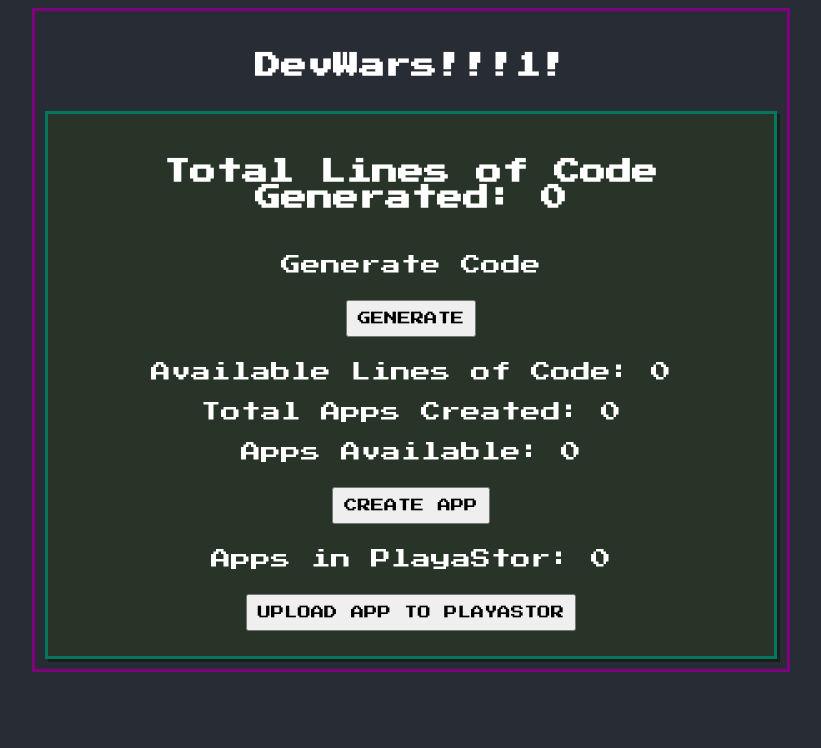
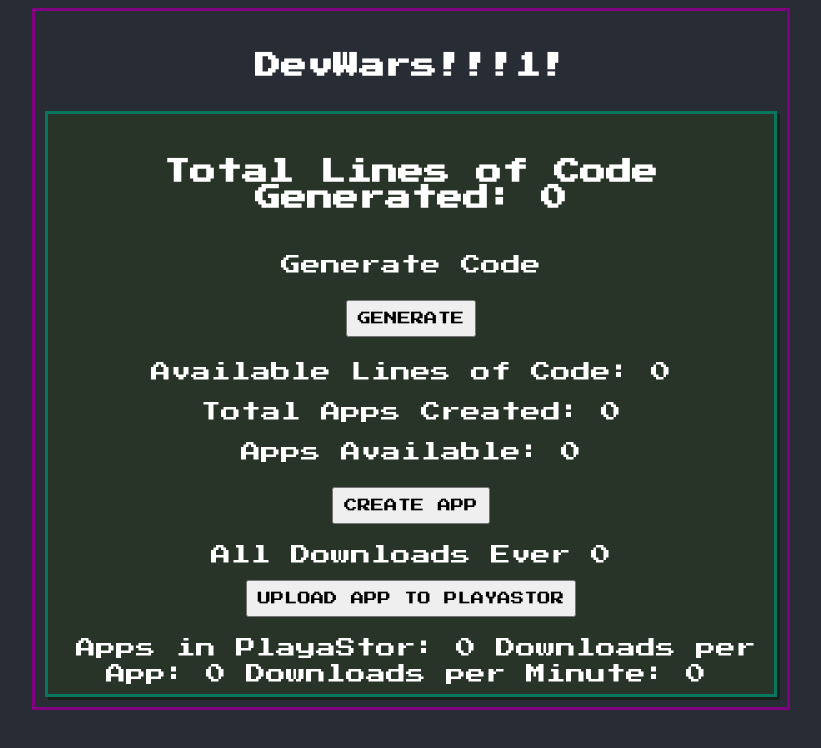
Before and after one commit to darkest-mode/dev-wars, a React (Create React App) app in the folder dev-wars/: page / in a window 1280 px wide. Shown: the top 748 px of the page, without its empty margins (229-1050 px from the left). Built offline with nearby package versions, Linux system fonts and the light colour scheme.

Commit message:
added form tag to playastor and playastordash

```diff
--- a/dev-wars/src/components/PlayaStor.jsx
+++ b/dev-wars/src/components/PlayaStor.jsx
@@ -1,4 +1,4 @@
-import { useState } from 'react';
+import PlayaStorDash from "./PlayaStorDash";
 
 const PlayaStor = ({
   appsUploaded,
@@ -7,11 +7,13 @@ const PlayaStor = ({
   setAvailableApps,
 }) => {
   return (
-		<>
-			<label htmlFor='createApp'>Apps in PlayaStor: {appsUploaded}</label>
+    <form>
+      <label htmlFor="AllTimeDownloads">
+        All Downloads Ever {appsUploaded}
+      </label>
       <button
-				type='button'
-				id='uploadApp'
+        type="button"
+        id="uploadApp"
         onClick={(event) => {
           if (availableApps >= 1) {
             setAppsUploaded((currentUploads) => {
@@ -27,7 +29,11 @@ const PlayaStor = ({
       >
         UPLOAD APP TO PLAYASTOR
       </button>
-		</>
+      <PlayaStorDash
+        appsUploaded={appsUploaded}
+        setAppsUploaded={setAppsUploaded}
+      />
+    </form>
   );
 };
 
--- /dev/null
+++ b/dev-wars/src/components/PlayaStorDash.jsx
@@ -0,0 +1,13 @@
+const PlayaStorDash = ({ appsUploaded, setAppsUploaded }) => {
+  return (
+    <form>
+      <label htmlFor="AppsInStore">Apps in PlayaStor: {appsUploaded}</label>
+      <label htmlFor="DownloadsPerApp">Downloads per App: {appsUploaded}</label>
+      <label htmlFor="DownloadsPerMinute">
+        Downloads per Minute: {appsUploaded}
+      </label>
+    </form>
+  );
+};
+
+export default PlayaStorDash;
```
Lines whose indentation alone changed are shown as unchanged.
